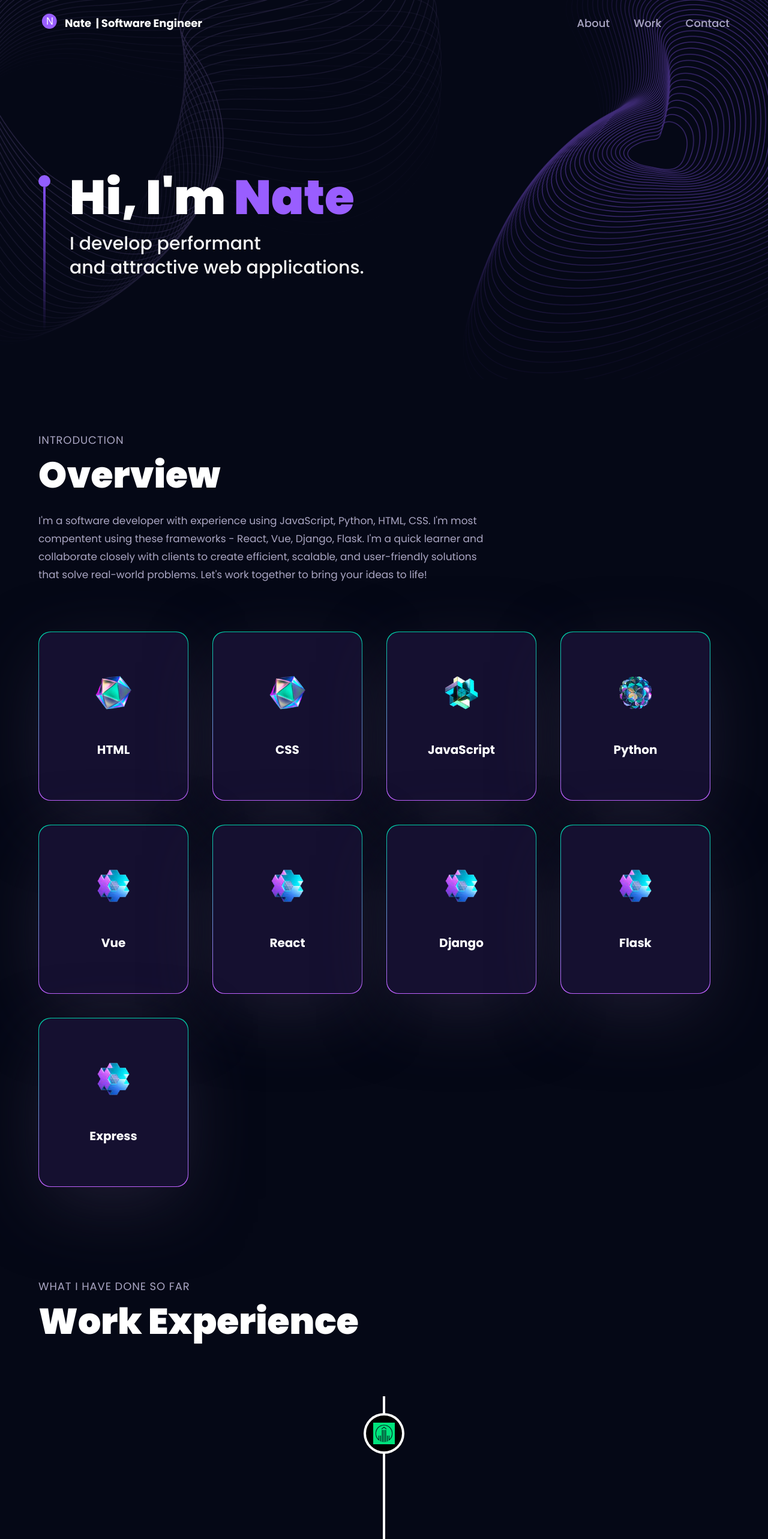
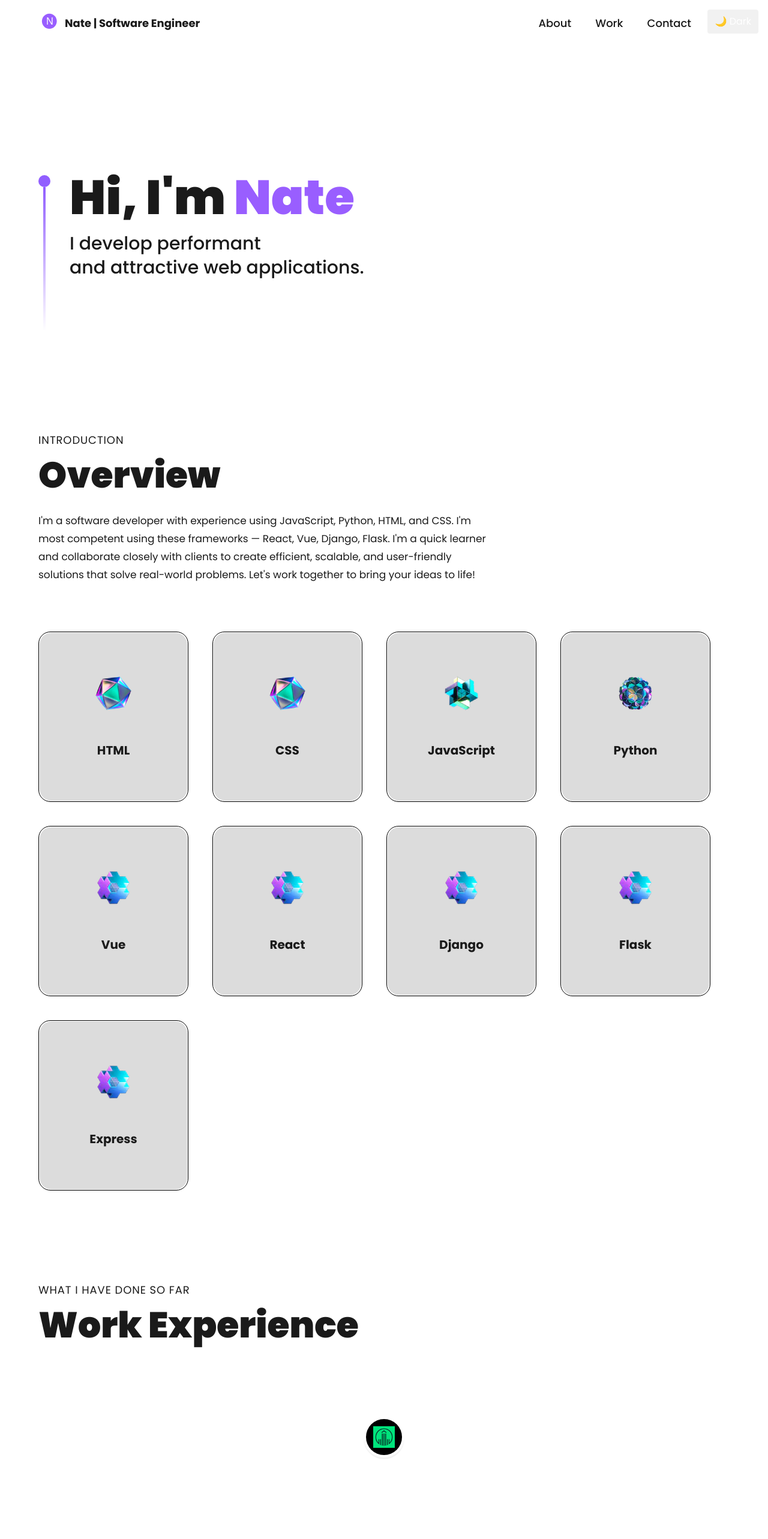
Before and after one commit to nathanielazevedo/portfolio, a React (Vite) app: page / in a window 1280 px wide. Shown: the top 2566 px of the page at 60% size. Built offline with nearby package versions, Linux system fonts and the light colour scheme.

Commit message:
first pass applying light theme

```diff
--- a/src/App.jsx
+++ b/src/App.jsx
@@ -9,13 +9,15 @@ import {
   Tech,
   Works,
   StarsCanvas,
+  ThemeToggle,
 } from "./components";
 
 const App = () => {
   return (
     <BrowserRouter>
-      <div className="relative z-0 bg-primary">
-        <div className="bg-hero-pattern bg-cover bg-no-repeat bg-center">
+      <div className="relative z-0 bg-primary text-text dark:bg-dark-primary dark:text-dark-white-100">
+        <ThemeToggle />
+        <div>
           <Navbar />
           <Hero />
         </div>
--- a/src/components/About.jsx
+++ b/src/components/About.jsx
@@ -11,7 +11,7 @@ const ServiceCard = ({ index, title, icon }) => {
     <Tilt className="xs:w-[250px] w-full">
       <motion.div
         variants={fadeIn("right", "spring", 0.5 * index, 0.75)}
-        className="w-full green-pink-gradient p-[1px] rounded-[20px] shadow-card"
+        className="w-full border border-black dark:border-none p-[1px] rounded-[20px] shadow-sm dark:shadow-card"
       >
         <div
           options={{
@@ -19,10 +19,10 @@ const ServiceCard = ({ index, title, icon }) => {
             scale: 1,
             speed: 450,
           }}
-          className="bg-tertiary rounded-[20px] py-5 px-12 min-h-[280px] flex justify-evenly items-center flex-col"
+          className="bg-tertiary dark:bg-dark-tertiary rounded-[20px] py-5 px-12 min-h-[280px] flex justify-evenly items-center flex-col"
         >
-          <img src={icon} alt="title" className="w-16 h-16 object-conatin" />
-          <h3 className="text-white text-[20px] font-bold text-center">
+          <img src={icon} alt={title} className="w-16 h-16 object-contain" />
+          <h3 className="text-text dark:text-dark-white-100 text-[20px] font-bold text-center">
             {title}
           </h3>
         </div>
@@ -35,19 +35,29 @@ const About = () => {
   return (
     <>
       <motion.div variants={textVariant()}>
-        <p className={styles.sectionSubText}>Introduction</p>
-        <p className={styles.sectionHeadText}>Overview</p>
+        <p
+          className={`${styles.sectionSubText} text-tertiary dark:text-dark-secondary`}
+        >
+          Introduction
+        </p>
+        <p
+          className={`${styles.sectionHeadText} text-text dark:text-dark-white-100`}
+        >
+          Overview
+        </p>
       </motion.div>
+
       <motion.p
         variants={fadeIn("", "", 0.1, 1)}
-        className="mt-4 text-secondary text-[17px] max-w-3xl leading-[30px]"
+        className="mt-4 text-text dark:text-dark-white-100 text-[17px] max-w-3xl leading-[30px]"
       >
         I'm a software developer with experience using JavaScript, Python, HTML,
-        CSS. I'm most compentent using these frameworks - React, Vue, Django,
+        and CSS. I'm most competent using these frameworks — React, Vue, Django,
         Flask. I'm a quick learner and collaborate closely with clients to
         create efficient, scalable, and user-friendly solutions that solve
         real-world problems. Let's work together to bring your ideas to life!
       </motion.p>
+
       <div className="mt-20 flex flex-wrap gap-10">
         {services.map((service, index) => (
           <ServiceCard key={service.title} index={index} {...service} />
--- a/src/components/Experience.jsx
+++ b/src/components/Experience.jsx
@@ -12,8 +12,11 @@ import { textVariant } from "../utils/motion";
 
 const ExperienceCard = ({ experience }) => (
   <VerticalTimelineElement
-    contentStyle={{ background: "#1d1836", color: "#fff" }}
-    contentArrowStyle={{ borderRight: "7px solid #232613" }}
+    contentStyle={{
+      background: "var(--tw-bg-opacity, 1) #f1f1f1",
+      color: "var(--tw-text-opacity, 1) #1a1a1a",
+    }}
+    contentArrowStyle={{ borderRight: "7px solid #dcdcdc" }}
     date={experience.date}
     iconStyle={{ background: experience.iconBg }}
     icon={
@@ -25,11 +28,14 @@ const ExperienceCard = ({ experience }) => (
         />
       </div>
     }
+    className="dark:!bg-dark-primary dark:!text-dark-white-100"
   >
     <div>
-      <h3 className="text-white text-[24px] font-bold">{experience.title}</h3>
+      <h3 className="text-text dark:text-dark-white-100 text-[24px] font-bold">
+        {experience.title}
+      </h3>
       <p
-        className="text-secondary text-[16px] font-semibold"
+        className="text-tertiary dark:text-dark-secondary text-[16px] font-semibold"
         style={{ margin: 0 }}
       >
         {experience.company_name}
@@ -39,7 +45,7 @@ const ExperienceCard = ({ experience }) => (
       {experience.points.map((point, index) => (
         <li
           key={`experience-point-${index}`}
-          className="text-white-100 text-[14px] pl-1 tracking-wider"
+          className="text-text dark:text-dark-white-100 text-[14px] pl-1 tracking-wider"
         >
           {point}
         </li>
@@ -52,8 +58,16 @@ const Experience = () => {
   return (
     <>
       <motion.div variants={textVariant()}>
-        <p className={styles.sectionSubText}>What I have done so far</p>
-        <p className={styles.sectionHeadText}>Work Experience</p>
+        <p
+          className={`${styles.sectionSubText} text-tertiary dark:text-dark-secondary`}
+        >
+          What I have done so far
+        </p>
+        <p
+          className={`${styles.sectionHeadText} text-text dark:text-dark-white-100`}
+        >
+          Work Experience
+        </p>
       </motion.div>
       <div className="mt-20 flex flex-col">
         <VerticalTimeline>
--- a/src/components/Hero.jsx
+++ b/src/components/Hero.jsx
@@ -1,32 +1,29 @@
 import React from "react";
 import { styles } from "../styles";
-import me from "../assets/me.png";
 
 const Hero = () => {
-  const text =
-    "Passionate about building web applications using React and Python, with experience developing both front-end and back-end components of web applications. Skilled in designing responsive and user-friendly interfaces using HTML, CSS, and JavaScript, and have experience building scalable APIs using Flask or Django frameworks in Python. Experienced in developing and maintaining databases using SQL, with a strong understanding of database design principles and ability to optimize queries for high performance. Strong problem-solving skills and ability to work collaboratively with cross-functional teams, including product managers, designers, and other developers, to deliver high-quality web applications. Dedicated to continuous learning and keeping up-to-date with the latest web development trends and best practices, with a passion for building efficient and scalable web applications that solve real-world problems.";
-
   return (
-    <section className="w-full py-20 mx-auto">
+    <section className="w-full py-20 mx-auto bg-primary text-text dark:bg-dark-primary dark:text-dark-white-100">
       <div
         className={`${styles.paddingX} max-w-7xl mx-auto flex items-start gap-8 pt-48`}
       >
+        {/* Side bar gradient */}
         <div className="flex flex-col justify-center items-center mt-5">
           <div className="w-5 h-5 rounded-full bg-[#915eff]" />
-          <div className="w-1 sm:h-60 h-30 violet-gradient" />
+          <div className="w-1 sm:h-60 h-30 bg-gradient-to-b from-[#915eff] to-transparent" />
         </div>
+
+        {/* Hero text */}
         <div>
-          <h1 className={`${styles.heroHeadText} text-white`}>
-            Hi, I'm <span className="text-[#995eff]">Nate</span>
+          <h1 className={`${styles.heroHeadText}`}>
+            Hi, I'm{" "}
+            <span className="text-[#995eff] dark:text-purple-700">Nate</span>
           </h1>
-          <p className={`${styles.heroSubText} mt-2 text-white-100`}>
-            I develop performant &nbsp;
+          <p className={`${styles.heroSubText} mt-2`}>
+            I develop performant&nbsp;
             <br className="sm:block hidden" />
             and attractive web applications.
           </p>
-          {/* <p className="mt-6 text-white-100 max-w-3xl leading-relaxed text-base sm:text-lg">
-            {text}
-          </p> */}
         </div>
       </div>
     </section>
--- a/src/components/Navbar.jsx
+++ b/src/components/Navbar.jsx
@@ -11,16 +11,9 @@ const Navbar = () => {
 
   useEffect(() => {
     const handleScroll = () => {
-      const scrollTop = window.scrollY;
-      if (scrollTop > 100) {
-        setScrolled(true);
-      } else {
-        setScrolled(false);
-      }
+      setScrolled(window.scrollY > 100);
     };
-
     window.addEventListener("scroll", handleScroll);
-
     return () => window.removeEventListener("scroll", handleScroll);
   }, []);
 
@@ -29,10 +22,10 @@ const Navbar = () => {
       className={`${
         styles.paddingX
       } w-full flex items-center py-5 fixed top-0 z-20 ${
-        scrolled ? "bg-primary" : "bg-transparent"
+        scrolled ? "bg-primary dark:bg-dark-primary" : "bg-transparent"
       }`}
     >
-      <div className="w-full flex justify-between items-center max-w-7x1 mx-auto">
+      <div className="w-full flex justify-between items-center max-w-7xl mx-auto pr-16">
         <Link
           to="/3Dportfolio/"
           className="flex items-center gap-2"
@@ -42,24 +35,26 @@ const Navbar = () => {
           }}
         >
           <img src={logo} alt="logo" className="w-9 h-9 object-contain" />
-          <p className="text-white text-[18px] font-bold cursor-pointer flex">
-            Nate &nbsp;{" "}
+          <p className="text-text dark:text-dark-white-100 text-[18px] font-bold cursor-pointer flex">
+            Nate&nbsp;
             <span className="sm:block hidden">| Software Engineer</span>
           </p>
         </Link>
+
+        {/* Desktop Nav */}
         <ul className="list-none hidden sm:flex flex-row gap-10">
-          {navLinks.map((Link) => (
+          {navLinks.map((link) => (
             <li
-              key={Link.id}
-              className={`${
-                active === Link.title ? "text-white" : "text-secondary"
-              } hover:text-white text-[18px] font-medium cursor-pointer`}
-              onClick={() => setActive(Link.title)}
+              key={link.id}
+              className={`${"text-text dark:text-dark-secondary"} hover:text-text dark:hover:text-dark-white-100 text-[18px] font-medium cursor-pointer`}
+              onClick={() => setActive(link.title)}
             >
-              <a href={`#${Link.id}`}>{Link.title}</a>
+              <a href={`#${link.id}`}>{link.title}</a>
             </li>
           ))}
         </ul>
+
+        {/* Mobile Nav */}
         <div className="sm:hidden flex flex-1 justify-end items-center">
           <img
             src={toggle ? close : menu}
@@ -70,15 +65,17 @@ const Navbar = () => {
           <div
             className={`${
               !toggle ? "hidden" : "flex"
-            } p-6 black-gradient absolute top-20 right-0 mx-4 my-2 min-w-[140px] z-10 rounded-xl`}
+            } p-6 bg-primary dark:bg-dark-primary absolute top-20 right-0 mx-4 my-2 min-w-[140px] z-10 rounded-xl shadow-lg`}
           >
             <ul className="list-none flex justify-end items-start flex-col gap-4">
               {navLinks.map((nav) => (
                 <li
                   key={nav.id}
                   className={`${
-                    active === nav.title ? "text-white" : "text-secondary"
-                  } font-poppins font-medium cursor-pointer text-[16px]`}
+                    active === nav.title
+                      ? "text-text dark:text-dark-white-100"
+                      : "text-tertiary dark:text-dark-secondary"
+                  } font-medium cursor-pointer text-[16px]`}
                   onClick={() => {
                     setToggle(!toggle);
                     setActive(nav.title);
--- /dev/null
+++ b/src/components/ThemeToggle.jsx
@@ -0,0 +1,38 @@
+// src/components/ThemeToggle.jsx
+import { useEffect, useState } from "react";
+
+const ThemeToggle = () => {
+  const [isDark, setIsDark] = useState(false);
+
+  useEffect(() => {
+    const root = document.documentElement;
+    const stored = localStorage.getItem("theme");
+    if (stored === "dark") {
+      root.classList.add("dark");
+      setIsDark(true);
+    }
+  }, []);
+
+  const toggleTheme = () => {
+    const root = document.documentElement;
+    if (isDark) {
+      root.classList.remove("dark");
+      localStorage.setItem("theme", "light");
+    } else {
+      root.classList.add("dark");
+      localStorage.setItem("theme", "dark");
+    }
+    setIsDark(!isDark);
+  };
+
+  return (
+    <button
+      onClick={toggleTheme}
+      className="fixed top-4 right-4 z-50 px-3 py-2 bg-secondary text-white dark:bg-light-secondary dark:text-black rounded"
+    >
+      {isDark ? "🌞 Light" : "🌙 Dark"}
+    </button>
+  );
+};
+
+export default ThemeToggle;
--- a/src/components/index.js
+++ b/src/components/index.js
@@ -7,6 +7,7 @@ import Experience from './Experience';
 import Works from './Works';
 import Feedbacks from './Feedbacks';
 import Contact from './Contact';
+import ThemeToggle from './ThemeToggle';
 
 export {
   Hero,
@@ -19,5 +20,6 @@ export {
   Contact,
   EarthCanvas,
   BallCanvas,
-  StarsCanvas
+  StarsCanvas,
+  ThemeToggle
 }
--- a/src/styles.js
+++ b/src/styles.js
@@ -4,14 +4,17 @@ const styles = {
   padding: "sm:px-16 px-6 sm:py-16 py-10",
 
   heroHeadText:
-    "font-black text-white lg:text-[80px] sm:text-[60px] xs:text-[50px] text-[40px] lg:leading-[98px] mt-2",
+    "font-black text-text dark:text-dark-white-100 lg:text-[80px] sm:text-[60px] xs:text-[50px] text-[40px] lg:leading-[98px] mt-2",
+
   heroSubText:
-    "text-[#dfd9ff] font-medium lg:text-[30px] sm:text-[26px] xs:text-[20px] text-[16px] lg:leading-[40px]",
+    "text-text dark:text-dark-white-100 font-medium lg:text-[30px] sm:text-[26px] xs:text-[20px] text-[16px] lg:leading-[40px]",
 
   sectionHeadText:
-    "text-white font-black md:text-[60px] sm:text-[50px] xs:text-[40px] text-[30px]",
+    "font-black text-text dark:text-dark-white-100 md:text-[60px] sm:text-[50px] xs:text-[40px] text-[30px]",
+
   sectionSubText:
-    "sm:text-[18px] text-[14px] text-secondary uppercase tracking-wider",
+    "sm:text-[18px] text-[14px] text-text dark:text-dark-secondary uppercase tracking-wider",
 };
 
+
 export { styles };
--- a/tailwind.config.cjs
+++ b/tailwind.config.cjs
@@ -2,15 +2,21 @@
 module.exports = {
   content: ["./src/**/*.{js,jsx}"],
   mode: "jit",
+  darkMode: 'class',
   theme: {
     extend: {
       colors: {
-        primary: "#050816",
-        secondary: "#aaa6c3",
-        tertiary: "#151030",
-        "black-100": "#100d25",
-        "black-200": "#090325",
-        "white-100": "#f3f3f3",
+        primary: "#ffffff",
+        secondary: "#f1f1f1",
+        tertiary: "#dcdcdc",
+        text: "#1a1a1a",
+
+        "dark-primary": "#050816",
+        "dark-secondary": "#aaa6c3",
+        "dark-tertiary": "#151030",
+        "dark-black-100": "#100d25",
+        "dark-black-200": "#090325",
+        "dark-white-100": "#f3f3f3",
       },
       boxShadow: {
         card: "0px 35px 120px -15px #211e35",
```
Also changed, not shown: src/components/Contact.jsx (+37 -17 lines), src/components/Feedbacks.jsx (+22 -10 lines), src/components/Works.jsx (+35 -13 lines).
